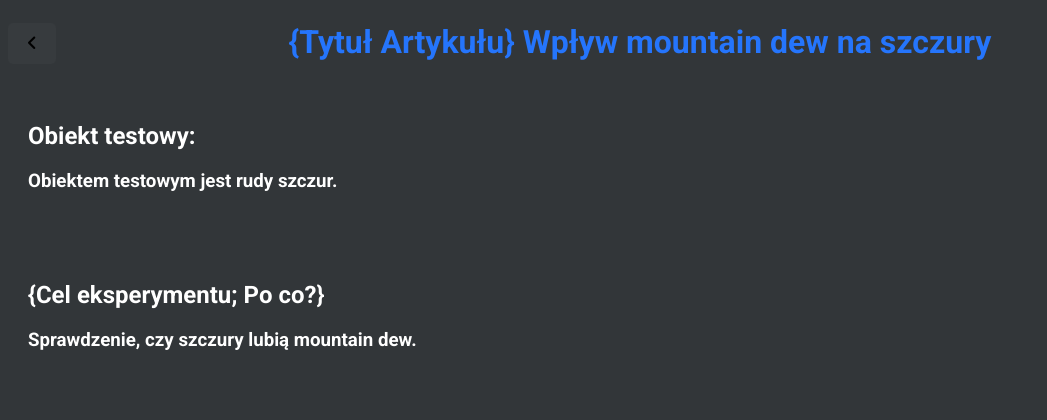
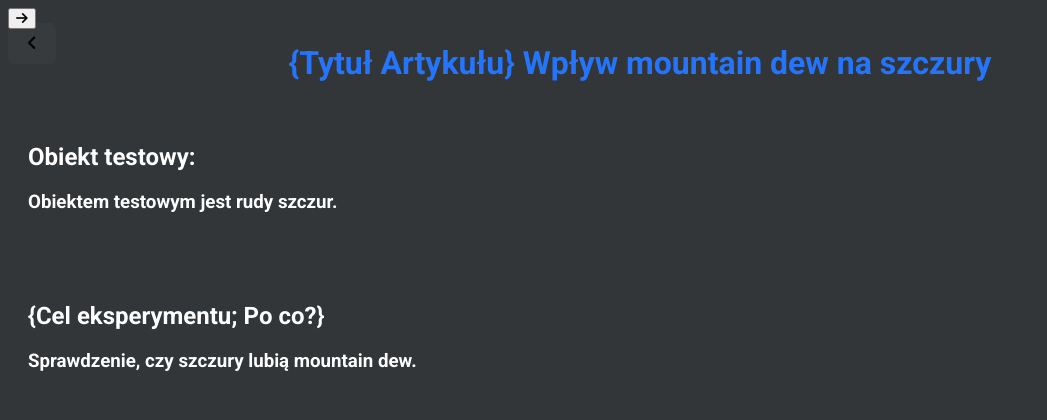
Before and after one commit to Falanger-debug/Simplified-Science, a Flask app: template templates/streszczenie.html in a window 1280 px wide. Shown: the top 420 px of the page, without its empty margins (0-1047 px from the left). Run offline with Flask 3, Linux system fonts and the light colour scheme; the template is opened without the code that fills it, so the values that code supplies are empty.

Commit message:
Update streszczenie.html

```diff
--- a/templates/streszczenie.html
+++ b/templates/streszczenie.html
@@ -49,11 +49,17 @@
     </style>
 </head>
 <body>
-    <div>
-        <button class="go-back-button" onclick="window.location.href='home.html'">
+    <form action="/streszczenie" method="POST">
+        <button class="go-back-button" onclick="window.location.href='index.html'">
             <i class="fa-solid fa-angle-left fa-lg"></i>
         </button>
-    </div>
+    </form>
+
+    <form action="/streszczenie" method="POST">
+        <button type="submit">
+            <i class="fas fa-arrow-right arrow"></i>
+        </button>
+    </form>
 
     <div class="title">
         <h1 style="margin-top: 15px;">
```
